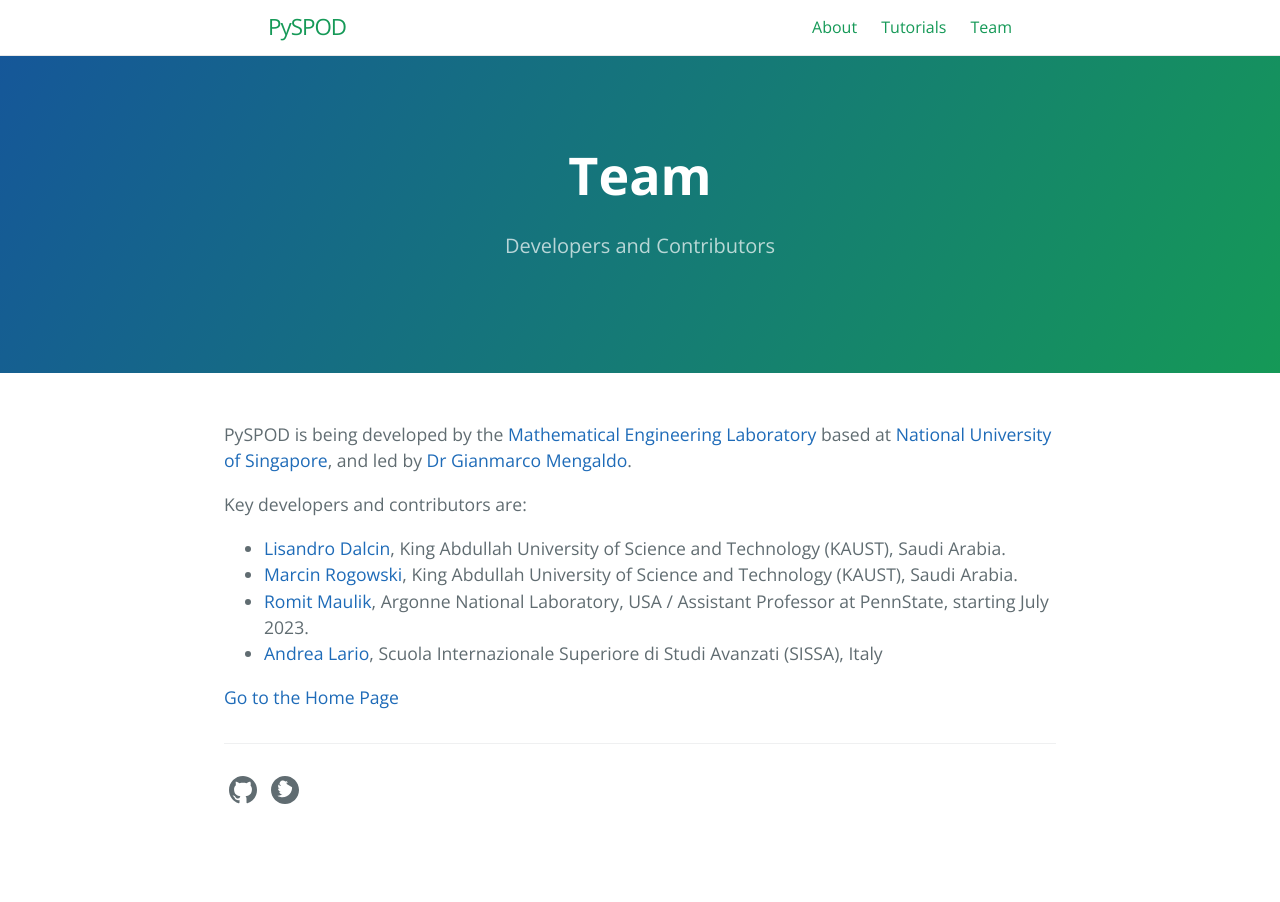
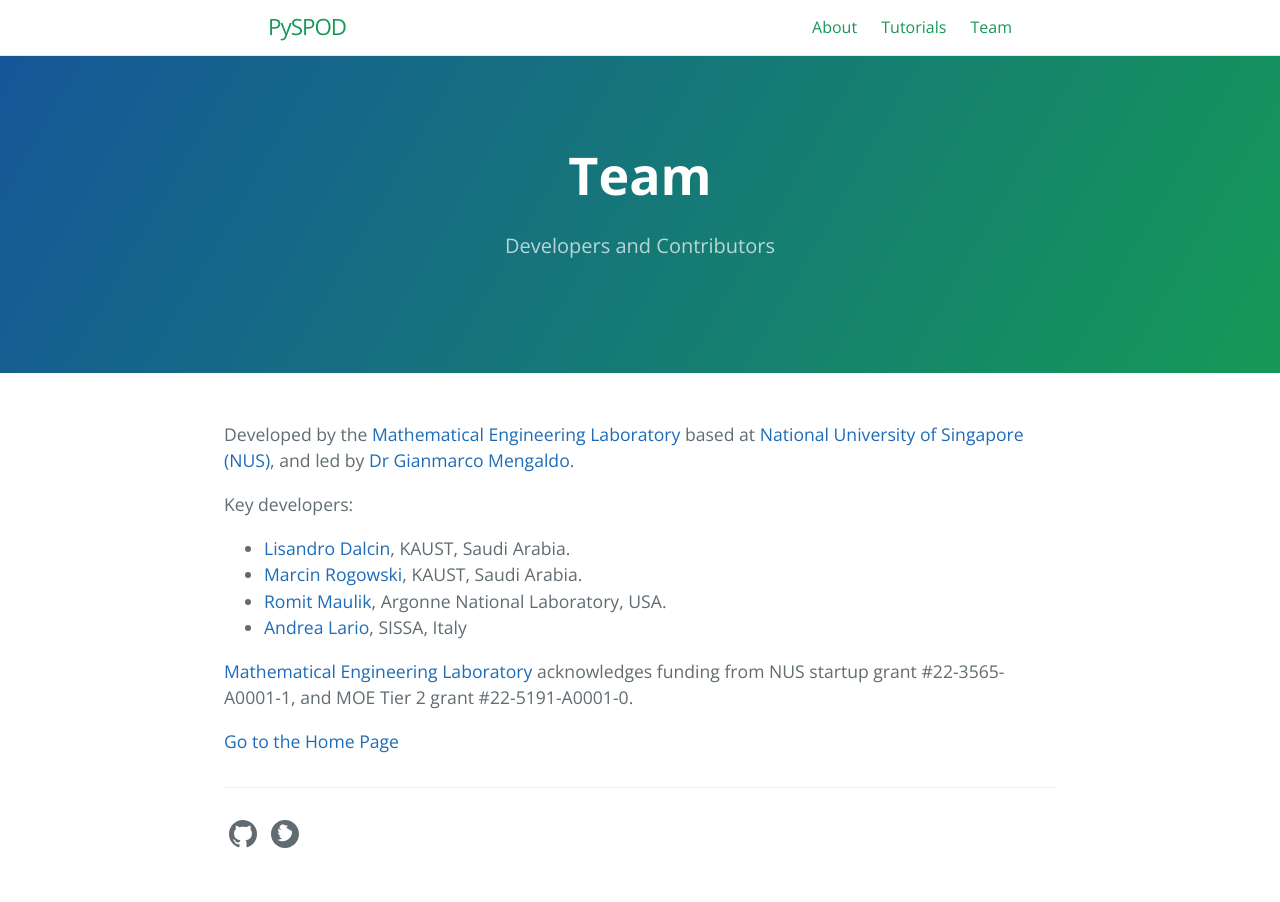
Before and after one commit to MathEXLab/PySPOD, a Jekyll site: the page built from team.md, in a window 1280 px wide. Built offline with Jekyll 4.4.1, drawn with Linux system fonts in a browser that asks for light colours.

Commit message:
added text

```diff
--- a/team.md
+++ b/team.md
@@ -6,13 +6,21 @@ ref: team
 order: 1
 ---
 
-PySPOD is being developed by the [Mathematical Engineering Laboratory](https://github.com/mathe-lab) based at [National University of Singapore](https://www.nus.edu.sg), and led by [Dr Gianmarco Mengaldo](https://cde.nus.edu.sg/me/staff/gianmarco-mengaldo/).
+Developed by the [Mathematical Engineering Laboratory](https://github.com/mathe-lab)
+based at [National University of Singapore (NUS)](https://www.nus.edu.sg),
+and led by [Dr Gianmarco Mengaldo](https://cde.nus.edu.sg/me/staff/gianmarco-mengaldo/).
 
-Key developers and contributors  are:
+Key developers:
 
-- [Lisandro Dalcin](https://ecrc.kaust.edu.sa/Pages/Dalcin.aspx), King Abdullah University of Science and Technology (KAUST), Saudi Arabia.
-- [Marcin Rogowski](https://mrogowski.github.io), King Abdullah University of Science and Technology (KAUST), Saudi Arabia.
-- [Romit Maulik](https://romit-maulik.github.io), Argonne National Laboratory, USA / Assistant Professor at PennState, starting July 2023.
-- [Andrea Lario](https://www.math.sissa.it/users/andrea-lario), Scuola Internazionale Superiore di Studi Avanzati (SISSA), Italy
+- [Lisandro Dalcin](https://ecrc.kaust.edu.sa/Pages/Dalcin.aspx), KAUST, Saudi Arabia.
+- [Marcin Rogowski](https://mrogowski.github.io), KAUST, Saudi Arabia.
+- [Romit Maulik](https://romit-maulik.github.io), Argonne National Laboratory, USA.
+- [Andrea Lario](https://www.math.sissa.it/users/andrea-lario), SISSA, Italy
+
+[Mathematical Engineering Laboratory](https://github.com/mathe-lab)
+acknowledges funding from NUS startup grant #22-3565-A0001-1, and
+MOE Tier 2 grant #22-5191-A0001-0.
+
+
 
 [Go to the Home Page]({{ '/' | absolute_url }})
```
Also changed, not shown: about.md (+8 -40 lines).
